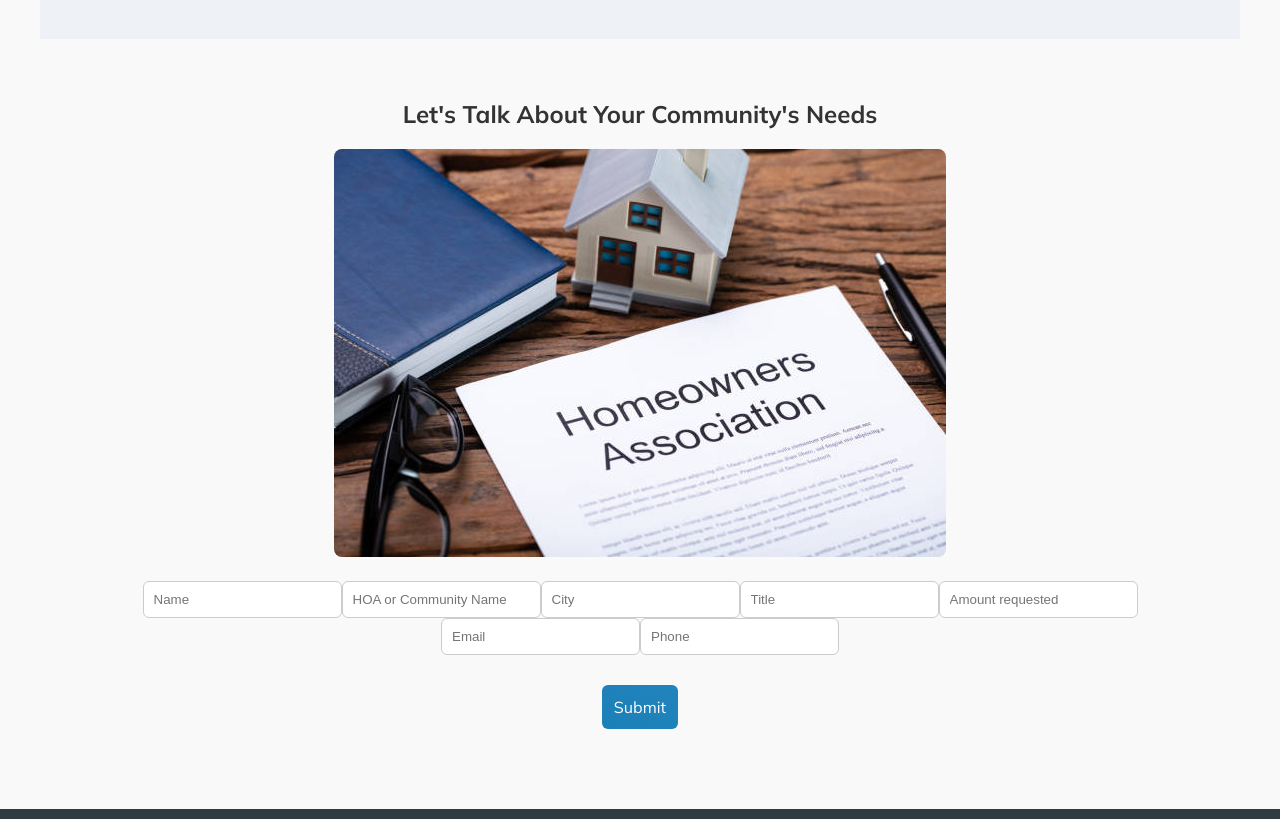
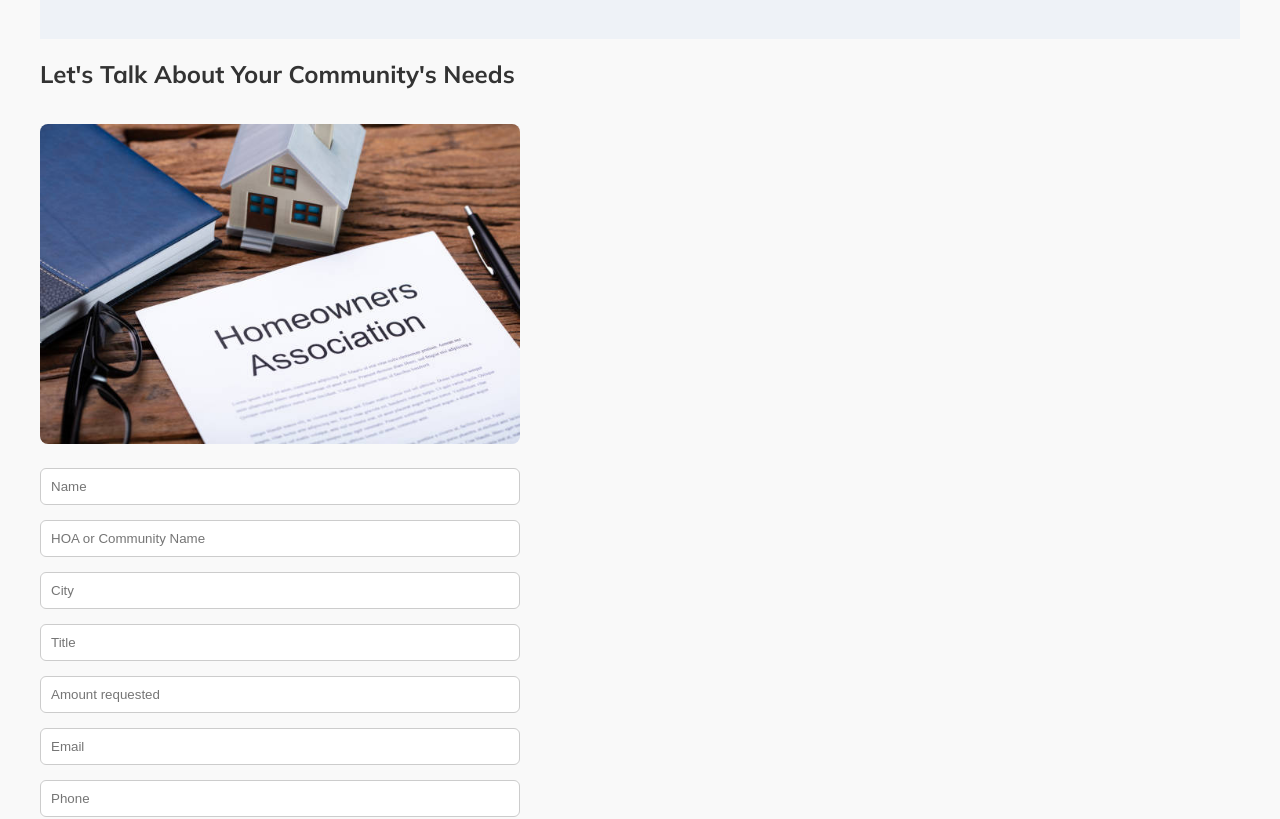
Before and after one commit to MetaCapFin/tu-cielo-site, a React (Create React App) app: page / in a window 1280 px wide. Shown: the part 2120-2939 px from the top of the page. Built offline with nearby package versions, Linux system fonts and the light colour scheme.

Commit message:
Update App.css

```diff
--- a/src/App.css
+++ b/src/App.css
@@ -452,10 +452,12 @@
 
 /* Contact Form */
 .contact-form {
-  padding: 40px 20px;
-  background-color: #f9f9f9;
-  text-align: center;
-  font-family: 'Mulish', sans-serif;
+  flex: 0 0 40%;
+  max-width: 40%;
+  display: flex;
+  flex-direction: column;
+  gap: 15px;
+  min-width: 250px;
 }
 
 .form-container {
@@ -466,15 +468,13 @@
   gap: 40px;
   max-width: 1000px;
   margin: 0 auto;
-  flex-wrap: wrap;
-  width: 100%;
+  flex-wrap: nowrap;
 }
 
 .form-image {
   flex: 0 0 60%; /* Image takes 60% */
   max-width: 60%;
-  order: 0%;
-}
+  }
 
 .form-image img {
   width: 100%;
@@ -484,10 +484,9 @@
 }
 
 .contact-form form {
-  flex: 0 0 40%;
-  max-width: 40%;
-  min-width: 250px;
-  order: 1; /* form second */
+  display: flex;
+  flex-direction: column;
+  gap: 15px;
 }
 
 .contact-form input {
```
